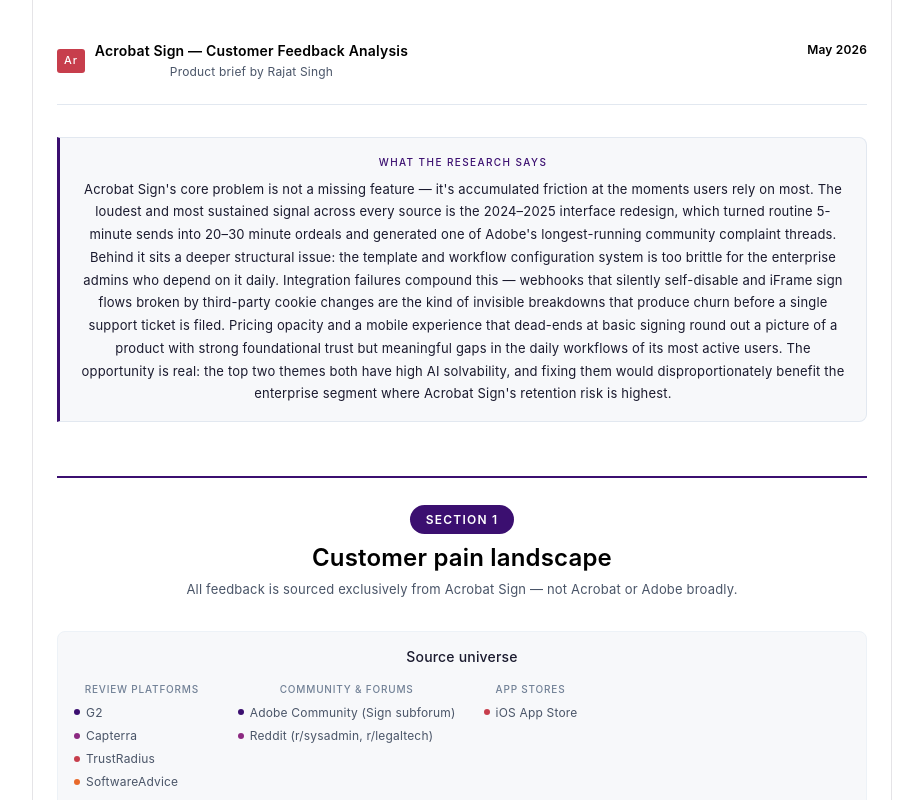
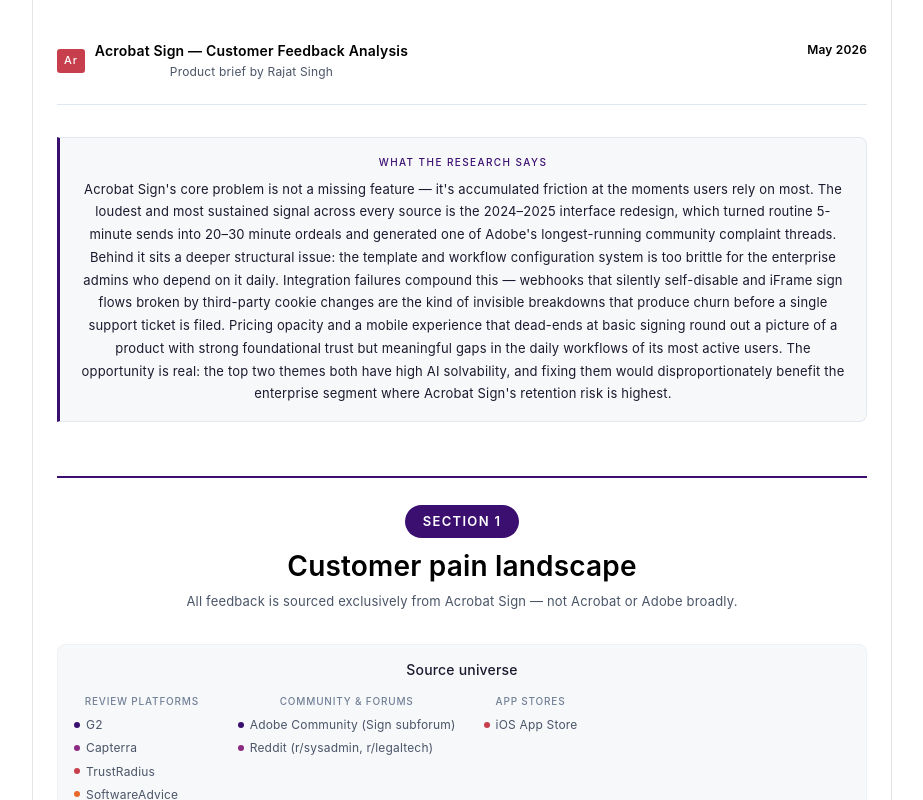
Before and after one commit to rajat2208/acrobat-sign-brief, a React (Vite) app: page / in a window 1280 px wide. Shown: the top 800 px of the page, without its empty margins (178-1101 px from the left). Built offline with nearby package versions, Linux system fonts and the light colour scheme.

Commit message:
design: increase section pill and title font sizes, explicit mobile sizes

```diff
--- a/src/App.css
+++ b/src/App.css
@@ -44,10 +44,10 @@ body {
 .hdr-r strong { color: #000000; font-weight: 600; }
 
 .section-hdr { border-top: 2.5px solid #3B0F70; padding-top: 1.5rem; margin: 3rem 0 1.75rem; }
-.section-pill { display: inline-block; background: #3B0F70; color: #fff; font-size: 12px; font-weight: 600; letter-spacing: .1em; text-transform: uppercase; padding: 5px 16px; border-radius: 20px; margin-bottom: 10px; }
-.section-title { font-size: 24px; font-weight: 600; color: #000; line-height: 1.2; margin-bottom: 6px; }
+.section-pill { display: inline-block; background: #3B0F70; color: #fff; font-size: 13px; font-weight: 600; letter-spacing: .1em; text-transform: uppercase; padding: 6px 18px; border-radius: 20px; margin-bottom: 12px; }
+.section-title { font-size: 28px; font-weight: 600; color: #000; line-height: 1.2; margin-bottom: 8px; }
 .section-desc { font-size: 13px; color: var(--color-text-secondary); line-height: 1.6; }
-@media (max-width: 600px) { .section-title { font-size: 20px; } }
+@media (max-width: 600px) { .section-pill { font-size: 13px; padding: 6px 18px; } .section-title { font-size: 24px; } }
 
 /* keep old classes for anything still referencing them */
 .eyebrow { font-size: 10px; letter-spacing: .14em; text-transform: uppercase; color: #8C2981; font-weight: 500; margin-bottom: 4px; }
```
